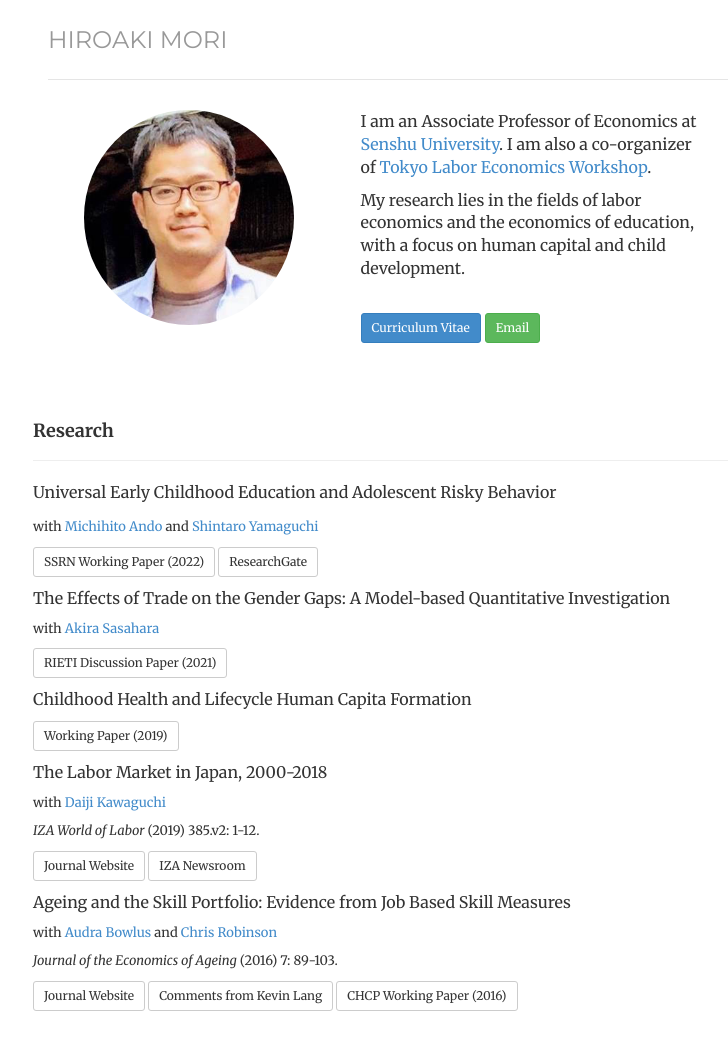
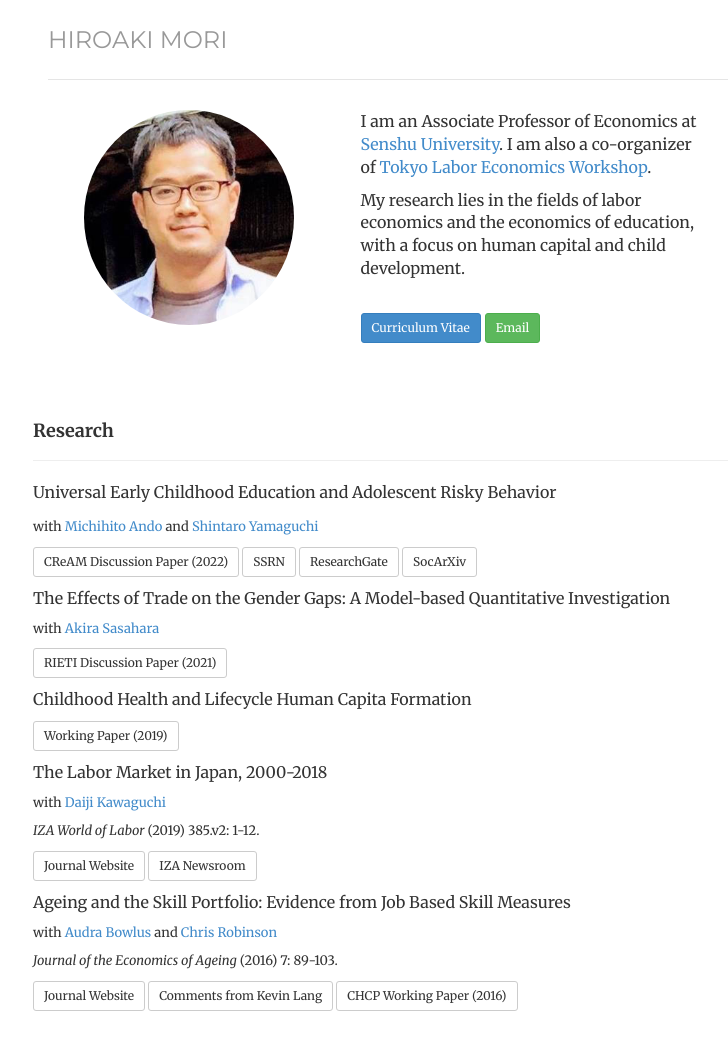
Before and after one commit to morihiroaki/morihiroaki.github.io, a Jekyll site: the page built from index.html, in a window 1280 px wide. Shown: the whole page, without its empty margins (232-960 px from the left). Built offline with Jekyll 4.4.1, drawn with Linux system fonts in a browser that asks for light colours.

Commit message:
Update index.html

```diff
--- a/index.html
+++ b/index.html
@@ -36,8 +36,10 @@ description:
 
 <p><font size="3">Universal Early Childhood Education and Adolescent Risky Behavior</font></p>
 <p><font size="2">with <a href="https://sites.google.com/site/michihito7ando" target="_blank" title="Link">Michihito Ando</a> and <a href="https://sites.google.com/site/shintaroyamaguchi/" target="_blank" title="Link">Shintaro Yamaguchi</a></p>
-<p><a href="https://papers.ssrn.com/sol3/papers.cfm?abstract_id=4194467" target="_blank" class="btn btn-default btn-sm" role="button">SSRN Working Paper (2022)</a>
+<p><a href="https://cream-migration.org/publ_uploads/CDP_18_22.pdf" target="_blank" class="btn btn-default btn-sm" role="button">CReAM Discussion Paper (2022)</a>
+<a href="https://papers.ssrn.com/sol3/papers.cfm?abstract_id=4194467" target="_blank" class="btn btn-default btn-sm" role="button">SSRN</a>
 <a href="https://www.researchgate.net/publication/362790953_Universal_Early_Childhood_Education_and_Adolescent_Risky_Behavior" target="_blank" class="btn btn-default btn-sm" role="button">ResearchGate</a>
+<a href="https://osf.io/preprints/socarxiv/rnkgs/" target="_blank" class="btn btn-default btn-sm" role="button">SocArXiv</a>
 </p>
 
 <p><font size="3">The Effects of Trade on the Gender Gaps: A Model-based Quantitative Investigation</font></p>
```
